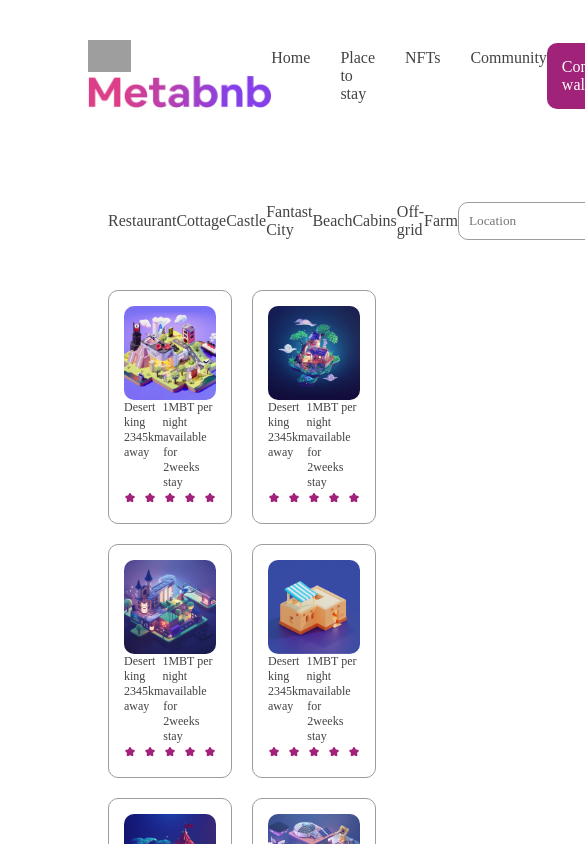
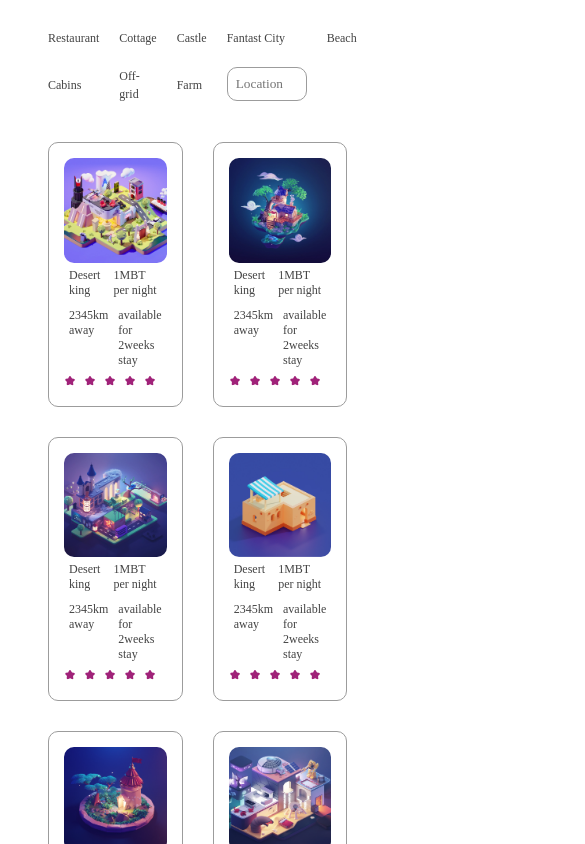
Before and after one commit to 0xlarmideh/larmideh-hngi9-stage3, a React (Vite) app: page /nfts in a window 390 px wide. Shown: the top 844 px of the page, 585 px wide, since content can reach past the window. Built offline with nearby package versions, Linux system fonts and the light colour scheme; grey boxes are pictures that could not be loaded; a web font is replaced by a local one.

Commit message:
Style: Media Queries for Tablet and smartphones.

```diff
--- a/index.html
+++ b/index.html
@@ -4,7 +4,7 @@
     <meta charset="UTF-8" />
     <link rel="icon" type="image/svg+xml" href="/favicon.svg" />
     <meta name="viewport" content="width=device-width, initial-scale=1.0" />
-    <title>React + TypeScript + Replit</title>
+    <title>HNGi9 Stage-4 task by 0xLarmideh</title>
     <link rel="preconnect" href="https://fonts.googleapis.com">
     <link rel="preconnect" href="https://fonts.gstatic.com" crossorigin>
     <link href="https://fonts.googleapis.com/css2?family=Red+Rose:wght@300;400;500;600;700&display=swap" rel="stylesheet">
@@ -13,12 +13,5 @@
   <body>
     <div id="root"></div>
     <script type="module" src="/src/index.jsx"></script>
-
-    <!--
-    This script places a badge on your repl's full-browser view back to your repl's cover
-    page. Try various colors for the theme: dark, light, red, orange, yellow, lime, green,
-    teal, blue, blurple, magenta, pink!
-    -->
-    <script src="https://replit.com/public/js/replit-badge.js" theme="blue" defer></script>
   </body>
 </html>
--- a/src/App.css
+++ b/src/App.css
@@ -12,6 +12,8 @@
 
 body {
   color: #434343;
+  margin: none;
+  padding: none;
 }
 
 .navbar {
@@ -125,9 +127,8 @@ a {
 .nft-cards-container {
   display: grid;
   grid-template-columns: repeat(4, 1fr);
-  margin: 0 100px;
+  margin: 0px 100px;
   gap: 20px;
-  margin-bottom: 60px;
 }
 
 .card-container {
@@ -137,6 +138,10 @@ a {
   padding: 15px;
   border-radius: 10px;
   width:100%;
+}
+
+.nft-home-cards {
+  margin-bottom: 80px;
 }
 
 .nft-home-cards h3 {
@@ -162,7 +167,7 @@ a {
 }
 
 .nft-flexed p{
-  margin:0;
+  margin:5px;
   padding:0;
 }
 
@@ -181,11 +186,11 @@ a {
 
 .meta-grid-item h3 {
   font-size: 54px;
-  font-weight; 700;
+  font-weight: 700;
 }
 
 .meta-grid-item p {
-  font-siz  e: 18px;
+  font-size: 18px;
   line-height: 35px;
   font-weight: 400;
   margin-bottom: 50px;
@@ -209,7 +214,6 @@ a {
 
 .footer-grid {
   background: #1D1D1E;
-  padding: 0 100px;
   color: white;
   display: grid;
   grid-template-columns: repeat(4, 1fr);
@@ -242,13 +246,14 @@ a {
   flex-direction: column;
   gap:60px;
 }
+
 .metabnb-logo {
   display: flex;
   gap: 10px;
 }
 
 .footer-logo {
-  height: 24px;
+  height: 22px;
 }
 
 .social-logos {
@@ -259,9 +264,9 @@ a {
 
 .nft-links {
   padding: 50px 0;
-  display: grid;
+  display: flex;
   align-items: center;
-  grid-template-columns: repeat(9, 1fr);
+  justify-content: space-between;
   margin: 0px 100px;
 }
 
@@ -274,11 +279,89 @@ a {
 }
 
 /* Portrait and Landscape.. Small Phones */
-@media only screen
-  and (min-device-width: 375px)
-  and (max-device-width: 767px)
-  and (-webkit-min-device-pixel-ratio: 3) {
+@media all and (max-width: 767px) {
+  .navbar {
+    margin: 30px 20px;
+    display: none;
+}
 
+  .navbar div img {
+  max-height: 11px;
+}
+
+  .header-container {
+    grid-template-columns: 1fr;
+    justify-contents: center;
+    gap: 20px;
+    margin: 0 20px;
+  }
+
+  .header-imgs-2 img {
+    width: 150px;
+}
+
+  .grid-item h1 {
+  font-size: 48px;
+  line-height: 120%;
+}
+
+  .backers-container {
+  padding: 15px 20px;
+}
+
+  .backers-container img {
+  height: 20px;
+}
+
+  .nft-cards-container {
+  grid-template-columns: 1fr;
+  margin: 0 40px;
+  gap: 30px;
+  }
+
+  .metabnb-copy-container {
+  display: grid;
+  grid-template-columns: 1fr;
+  padding: 10px 40px 80px 40px;
+}
+
+  .metabnb-img {
+  display: none;
+}
+
+  .footer-grid {
+  padding: 50px 20px 70px 20px;
+    gap: 15px;
+}
+
+  .footer-link-head {
+  font-size: 14px;
+}
+
+  .footer-grid-item a {
+  font-size: 11px;
+}
+
+  .footer-logo {
+  height: 13px;
+}
+
+  .nft-links {
+  padding: 20px 0 40px 0;
+  display: grid;
+  grid-template-columns: repeat(5, 1fr);
+  margin: 0px 20px;
+  gap: 20px;
+}
+
+  .nft-link {
+    font-size: 12px;
+  }
+
+  .location-input {
+  padding: 8px;
+  width: 80px;
+}
 }
 
 /* Tablet Media Queries */
@@ -287,17 +370,78 @@ a {
   and (max-device-width: 1024px)
   and (-webkit-min-device-pixel-ratio: 1) {
 
+  .navbar {
+  margin: 30px 40px;
+}
+
+  .navbar div img {
+  max-height: 16px;
+}
+
   .header-container {
-    grid-template-columns: 1fr ;
-    gap: 0px;
+    grid-template-columns: 1fr  1fr;
+    gap: 20px;
+    margin: 0 40px;
   }
+
+  .header-imgs-2 img {
+    width: 150px;
+}
+
+  .grid-item h1 {
+  font-size: 40px;
+  line-height: 120%;
+}
+
+  .grid-item p {
+  font-size: 18px;
+  line-height: 32px;
+}
+
+  .backers-container {
+  padding: 15px 40px;
+}
+
+  .backers-container img {
+  height: 27px;
+}
 
   .nft-cards-container {
   grid-template-columns: repeat(2, 1fr);
+  margin: 0 40px;
+  gap: 30px;
   }
 
   .metabnb-copy-container {
   display: grid;
-  grid-template-columns: 1fr;
+  grid-template-columns: 1fr 1.0fr;
+  padding: 10px 40px 80px 40px;
+}
+
+  .metabnb-img {
+  width:100%;
+}
+
+  .footer-grid {
+  padding: 50px 40px 70px 40px;
+}
+
+  .footer-logo {
+  height: 18px;
+}
+
+  .nft-links {
+  padding: 20px 0 40px 0;
+  margin: 0px 40px;
+  gap: 20px;
+}
+
+  .nft-link {
+    font-size: 12px;
+  }
+
+  .location-input {
+  padding: 8px;
+  width: 80px;
 }
 }
--- a/src/components/nftcards.jsx
+++ b/src/components/nftcards.jsx
@@ -22,14 +22,14 @@ const NftCards = () => {
     <Layout>
       <section className="nft-home-cards">
       <div className="nft-links">
-        <a href="#" className="nft-link">Restaurant</a>
-        <a href="#" className="nft-link">Cottage</a>
-        <a href="#" className="nft-link">Castle</a>
-        <a href="#" className="nft-link">Fantast City</a>
-        <a href="#" className="nft-link">Beach</a>
-        <a href="#" className="nft-link">Cabins</a>
-        <a href="#" className="nft-link">Off-grid</a>
-        <a href="#" className="nft-link">Farm</a>
+          <div><a href="#" className="nft-link">Restaurant</a></div>
+          <div><a href="#" className="nft-link">Cottage</a></div>
+          <div><a href="#" className="nft-link">Castle</a></div>
+          <div><a href="#" className="nft-link">Fantast City</a></div>
+          <div><a href="#" className="nft-link">Beach</a></div>
+          <div><a href="#" className="nft-link">Cabins</a></div>
+          <div><a href="#" className="nft-link">Off-grid</a></div>
+          <div><a href="#" className="nft-link">Farm</a></div>
         <div className="filter">
           <input className="location-input" placeholder="Location"></input>
         </div>
```
